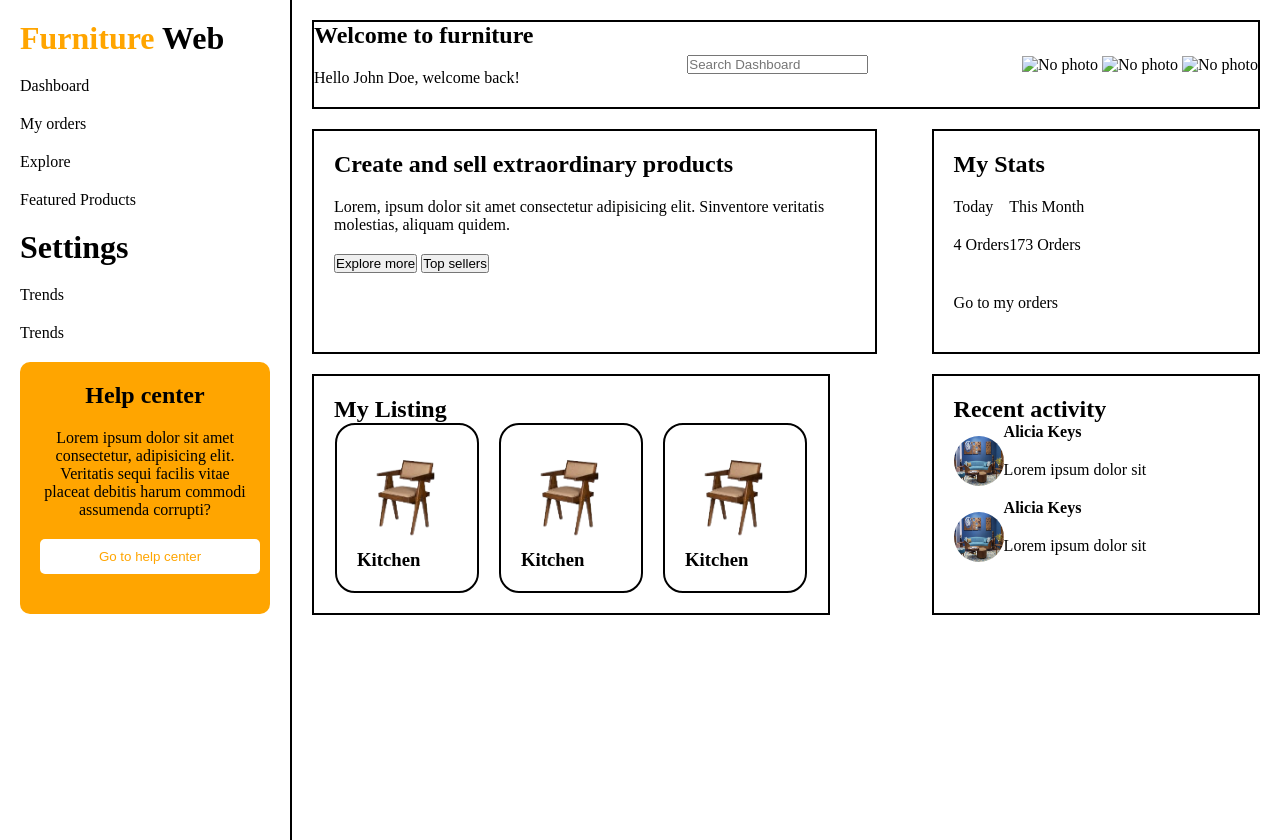
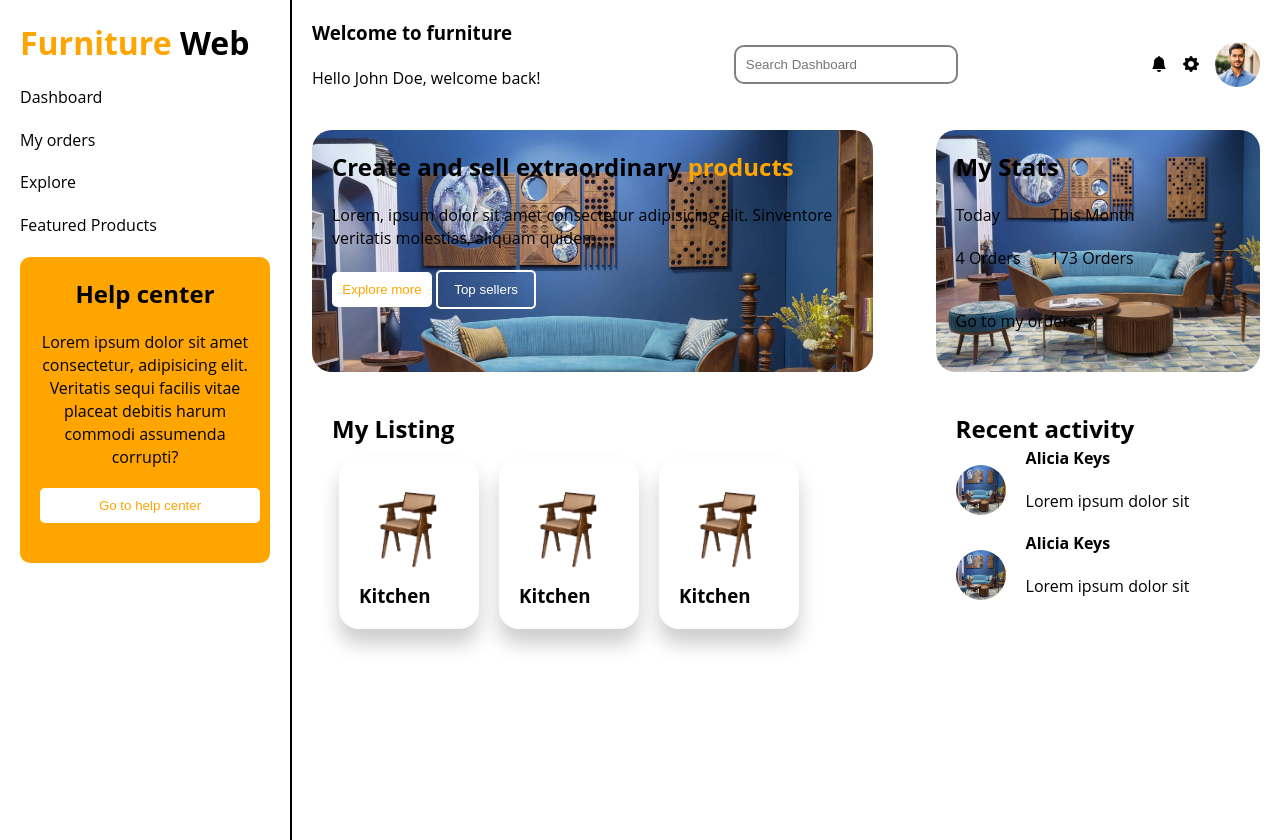
Before and after one commit to IsaacVic-Dark/Furniture-Website, a plain HTML site: page admin.html in a window 1280 px wide. Drawn offline with nearby package versions, Linux system fonts and the light colour scheme.

Commit message:
Second wave updates

```diff
--- a/admin.html
+++ b/admin.html
@@ -1,37 +1,64 @@
 <!DOCTYPE html>
 <html lang="en">
+
 <head>
     <meta charset="UTF-8">
     <meta name="viewport" content="width=device-width, initial-scale=1.0">
     <title>Admin Dashboard / Furniture Website</title>
 
     <!-- css -->
-     <link rel="stylesheet" href="./css/admin.css">
+    <link rel="stylesheet" href="./css/admin.css">
     <!-- css -->
+
+    <!-- Bootstrap Icons -->
+    <link rel="stylesheet" href="https://cdn.jsdelivr.net/npm/bootstrap-icons@1.11.3/font/bootstrap-icons.min.css">
+    <!-- Bootstrap Icons -->
+
+    <!-- Fonts -->
+    <link rel="preconnect" href="https://fonts.googleapis.com">
+    <link rel="preconnect" href="https://fonts.gstatic.com" crossorigin>
+    <link href="https://fonts.googleapis.com/css2?family=Roboto:ital,wght@0,100;0,300;0,400;0,500;0,700;0,900;1,100;1,300;1,400;1,500;1,700;1,900&display=swap" rel="stylesheet">
+    <!-- Fonts -->
+
 </head>
+
 <body>
 
     <main>
         <div class="side_bar">
             <h1><span style="color: orange;">Furniture</span> Web</h1>
-            <p>Dashboard</p>
-            <p>My orders</p>
-            <p>Explore</p>
-            <p>Featured Products</p>
+            <p>
+                <a href="" id="dashboard">Dashboard</a>
+            </p>
+            <p>
+                <a href="" id="orders">My orders</a>
+            </p>
+            <p>
+                <a href="" id="explore">Explore</a>
+            </p>
+            <p>
+                <a href="" id="products">Featured Products</a>
+            </p>
 
-            <h1>Settings</h1>
-            <p>Trends</p>
-            <p>Trends</p>
+            <!-- <h1>Settings</h1>
+            <p>
+                <a href="" id="trend">Trends</a>
+            </p>
+            <p>
+                <a href="" id="trend">Trends</a>
+            </p> -->
             <div class="side_bar_box">
                 <h2>Help center</h2>
-                <p>Lorem ipsum dolor sit amet consectetur, adipisicing elit. Veritatis sequi facilis vitae placeat debitis harum  commodi assumenda corrupti?</p>
+                <p>Lorem ipsum dolor sit amet consectetur, adipisicing elit. Veritatis sequi facilis vitae placeat
+                    debitis harum commodi assumenda corrupti?</p>
                 <div class="">
-                    <button class="btn">Go to help center</button>
+                    <button class="btn" style="width: 220px;">Go to help center</button>
                 </div>
             </div>
         </div>
 
-        <div class="dashboard_section">
+        <!-- Dashboard Section -->
+        <section class="dashboard_section" id="dashboard_section">
             <nav class="nav">
                 <div class="left">
                     <h1>Welcome to furniture</h1>
@@ -41,24 +68,26 @@
                     <input type="text" placeholder="Search Dashboard">
                 </div>
                 <div class="right">
-                    <img src="" alt="No photo">
-                    <img src="" alt="No photo">
-                    <img src="" alt="No photo">
+
+                    <i class="bi bi-bell-fill"></i>
+                    <i class="bi bi-gear-fill"></i>
+                    <img src="./image/pic.jpeg" alt="No photo" class="profile_pic">
                 </div>
             </nav>
             <div class="home_dashboard_section">
                 <div class="home_dashboard_section_left">
-                    <h2>Create and sell extraordinary products</h2>
-                    <p>Lorem, ipsum dolor sit amet consectetur adipisicing elit. Sinventore veritatis molestias, aliquam quidem.</p>
+                    <h2>Create and sell extraordinary <span style="color: orange;">products</span></h2>
+                    <p>Lorem, ipsum dolor sit amet consectetur adipisicing elit. Sinventore veritatis molestias, aliquam
+                        quidem.</p>
                     <div>
-                        <button>Explore more</button>
-                        <button>Top sellers</button>
+                        <button class="btn" id="explore">Explore more</button>
+                        <button class="btn_primary">Top sellers</button>
                     </div>
                 </div>
                 <div class="home_dashboard_section_right">
                     <h2>My Stats</h2>
                     <div class="h_d_s_sub">
-                        <div>
+                        <div style="padding-right: 30px;">
                             <p>Today</p>
                             <p>4 Orders</p>
                         </div>
@@ -67,12 +96,14 @@
                             <p>173 Orders</p>
                         </div>
                     </div>
-                    <p>Go to my orders</p>
+                    <p>
+                        <a href="" id="orders">Go to my orders <i class="bi bi-arrow-right"></i></a>
+                    </p>
                 </div>
             </div>
             <div class="bottom_dashboard_section">
                 <div class="bottom_dashboard_section_left">
-                    <h2>My Listing</h2>
+                    <h2 style="padding-bottom: 10px;">My Listing</h2>
                     <div class="card_carosel">
                         <div class="card">
                             <img src="./image/chair.png" alt="No photo" class="img">
@@ -93,14 +124,14 @@
                     <div class="activity_carosel">
                         <div class="user_activity">
                             <img src="./image/home.jpg" alt="No photo" class="user_profile_img">
-                            <div>
+                            <div class="text">
                                 <b>Alicia Keys</b>
                                 <p>Lorem ipsum dolor sit </p>
                             </div>
                         </div>
                         <div class="user_activity">
                             <img src="./image/home.jpg" alt="No photo" class="user_profile_img">
-                            <div>
+                            <div class="text">
                                 <b>Alicia Keys</b>
                                 <p>Lorem ipsum dolor sit </p>
                             </div>
@@ -108,7 +139,17 @@
                     </div>
                 </div>
             </div>
-        </div>
+        </section>
+        <!-- End Dashboard Section -->
+
+        <!-- Orders section -->
+        <section class="element" id="element">
+            <h1>Orders</h1>
+        </section>
+        <!-- End Orders section -->
     </main>
+
+    <script src="./js/admin.js"></script>
 </body>
+
 </html>
--- a/css/admin.css
+++ b/css/admin.css
@@ -1,14 +1,59 @@
 *{
     margin: 0;
     padding: 0;
+}
+body{
+    /* font-family: 'Robot', sans-serif; */
+    /* font-weight: 500; */
+    font-family: 'Open Sans', 'Helvetica Neue', Helvetica, Arial, sans-serif;
+    font-style: normal;
+    font-weight: 400;
+    line-height: 1.42857143;
+    /* font-size: 1.4rem; */
 }
 main{
     display: flex;
     /* border: 2px solid black; */
 }
+a{
+    /* font-family: 'Robot', sans-serif; */
+    text-decoration: none;
+    color: black;
+}
+a:hover{
+    color: orange;
+    border-left: 2px solid orange;
+    padding-left: 10px;
+}
+i:hover{
+    color: orange;
+}
+input{
+    width: 200px;
+    padding: 10px;
+    border: 2px solid grey;
+    border-radius: 10px;
+}
+input:hover{
+    border: 2px solid orange;
+}
+.right{
+    display: flex;
+    align-items: center;
+    gap: 1rem;
+}
+.profile_pic{
+    width: 45px;
+    border-radius: 100%;
+}
+.profile_pic:hover{
+    outline: 2px solid orange;
+    outline-offset: -2px;
+}
 .dashboard_section{
     margin: 20px;
     flex-grow: 1;
+    /* display: none; */
 }
 .dashboard_section > *{
     margin-bottom: 20px;
@@ -17,7 +62,7 @@ nav{
     display: flex;
     justify-content: space-between;
     align-items: center;
-    border: 2px solid black;
+    /* border: 2px solid black; */
 }
 .side_bar{
     width: 250px;
@@ -39,11 +84,23 @@ p{
     background-color: white;
     border: none;
     border-radius: 5px;
-    width: 220px;
+    width: 100px;
     padding: 10px;
     margin-bottom: 20px;
 }
-
+.btn_primary{
+    color: white;
+    background-color: transparent;
+    border: 2px solid;
+    border-radius: 5px;
+    width: 100px;
+    padding: 10px;
+    margin-bottom: 20px;
+}
+.btn_primary:hover{
+    color: orange;
+    border: 2px solid orange;
+}
 .home_dashboard_section{
     display: flex;
     justify-content: space-between;
@@ -52,12 +109,21 @@ p{
 .home_dashboard_section_left{
     width: 55%;
     padding: 20px;
-    border: 2px solid black;
+    /* border: 2px solid black; */
+    border-radius: 20px;
+    background-image: url(../image/home.jpg);
+    background-repeat: no-repeat;
+    background-size: cover;
 }
 .home_dashboard_section_right{
     width: 30%;
     padding: 20px;
-    border: 2px solid black;
+    /* border: 2px solid black; */
+    border-radius: 20px;
+    background-image: url(../image/home.jpg);
+    background-repeat: no-repeat;
+    background-size: cover;
+
 }
 .h_d_s_sub{
     display: flex;
@@ -72,12 +138,12 @@ p{
 .bottom_dashboard_section_left{
     width: 50%;
     padding: 20px;
-    border: 2px solid black;
+    /* border: 2px solid black; */
 }
 .bottom_dashboard_section_right{
     width: 30%;
     padding: 20px;
-    border: 2px solid black;
+    /* border: 2px solid black; */
 }
 .card_carosel{
     display: flex;
@@ -86,9 +152,11 @@ p{
 }
 .card{
     align-items: center;
-    border: 2px solid black;
+    /* border: 2px solid black; */
+    /* box-shadow: black; */
     border-radius: 20px;
     padding: 20px;
+    box-shadow: 0px 15px 20px rgba(0, 0, 0, 0.2);
 }
 .img{
     width: 100px;
@@ -97,10 +165,20 @@ p{
 .user_activity{
     display: flex;
     align-items: center;
+    gap: 20px;
 }
+/* .text{
+    margin: 0;
+} */
 .user_profile_img{
     width: 50px;
     height: 50px;
     border-radius: 100%;
 }
 /* End bottom_dashboard_section */
+
+/* orders */
+.element{
+    display: none;
+}
+/* End orders */
--- /dev/null
+++ b/css/product.css
@@ -0,0 +1,86 @@
+*{
+    margin: 0;
+    padding: 0;
+}
+body{
+    font-family: 'Robot', sans-serif;
+}
+img{
+    width: 400px;
+}
+main{
+    margin: 50px;
+}
+i{
+    color: orange;
+}
+.btn-card{
+    padding: 10px;
+    width: 150px;
+    color: orange;
+    background-color: white;
+    border: none;
+    border-radius: 5px;
+    padding: 10px;
+    margin-bottom: 20px;
+}
+.small_pic{
+    width: 100px;
+}
+
+/* top_section */
+.top_section{
+    display: flex;
+    gap: 20px;
+}
+/* top_section */
+
+/* middle section */
+.card_carosel{
+    display: flex;
+    justify-content: center;
+    gap: 1rem;
+}
+.card{
+    position: relative;
+    width: 30%;
+    height: 400px;
+    overflow: hidden;
+    /* border: 2px solid; */
+}
+.card img{
+    width: 100%;
+    height: 100%;
+    transition: scale 400ms;
+}
+.card:hover img{
+    scale: 120%;
+}
+.card-bottom{
+    display: flex;
+    gap: 1rem;
+    bottom: 10px;
+    left: 10px;
+}
+.card-bottom .left{
+    /* border: 2px solid; */
+    padding: 1rem;
+    display: flex;
+    justify-content: center;
+}
+.card-top{
+    top: 10px;
+    right: 10px;
+}
+.icon{
+    position: absolute;
+    z-index: 2;
+}
+.icon-heart:hover{
+    color: rgb(250, 73, 73);
+}
+.icon-star{
+    color: orange;
+}
+
+/* middle section */
--- /dev/null
+++ b/js/admin.js
@@ -0,0 +1,6 @@
+document.getElementById('orders').addEventListener('click', function() {
+    const element = document.getElementById('element');
+    const dashboard_section = document.getElementById('dashboard_section');
+    element.style.display = 'block';
+    dashboard_section.style.display = 'none';
+});
```
Also changed, not shown: product.html (added, +145 -0 lines), Need to learn.txt, image/homeasdas.jpg (deleted), image/pic.jpeg (added), image/product_pic.jpg (added).
